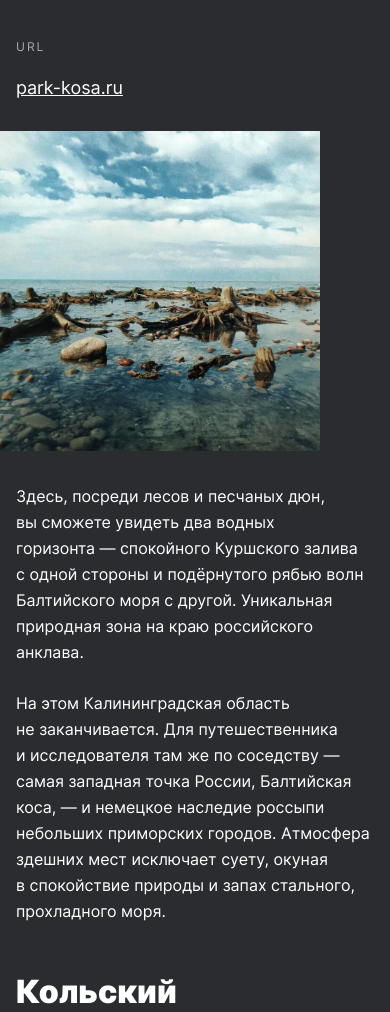
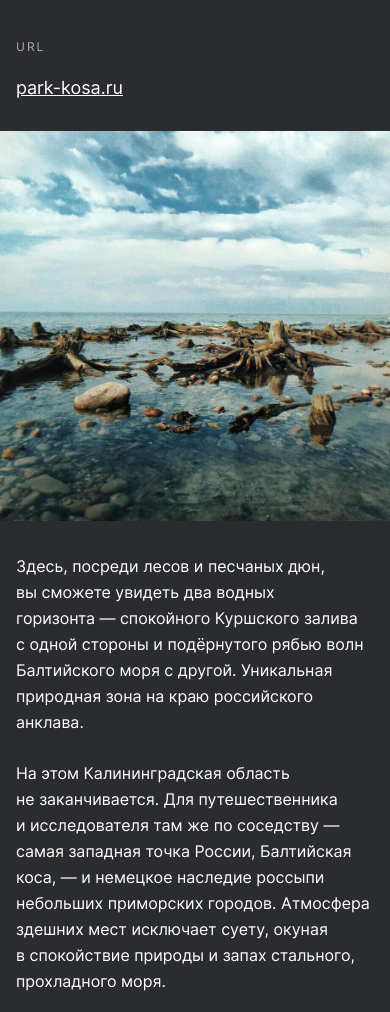
Before and after one commit to colindirt/russian-travel, a plain HTML site: page index.html in a window 390 px wide. Shown: the part 4300-5312 px from the top of the page. Drawn offline with Linux system fonts and the light colour scheme; files whose address does not match are found by name.

Commit message:
Изменены значения max-width для изображений

```diff
--- a/blocks/place/__image/place__image.css
+++ b/blocks/place/__image/place__image.css
@@ -1,22 +1,4 @@
 .place__image {
-  max-width: 460px;
+  max-width: 100%;
   object-fit: cover;
 }
-
-@media screen and (max-width: 1024px) {
-  .place__image {
-    max-width: 440px;
-}
-}
-
-@media screen and (max-width: 768px) {
-  .place__image {
-    max-width: 340px;
-}
-}
-
-@media screen and (max-width: 580px) {
-  .place__image {
-    max-width: 320px;
-}
-}
--- a/blocks/place/place.css
+++ b/blocks/place/place.css
@@ -1,7 +1,7 @@
 .place {
   max-width: 984px;
   display: grid;
-  grid-template-columns: min-content minmax(min-content, 1fr);
+  grid-template-columns: minmax(min-content, 460px) minmax(min-content, 484px);
   gap: 48px 40px;
   padding-bottom: 80px;
 }
@@ -12,21 +12,23 @@
 
 @media screen and (max-width: 1024px) {
   .place {
+    grid-template-columns: minmax(min-content, 440px) minmax(min-content, 456px);
     gap: 48px 32px;
 }
 }
 
 @media screen and (max-width: 768px) {
   .place {
+    grid-template-columns: minmax(min-content, 340px) minmax(min-content, 352px);
     gap: 48px 28px;
     padding-bottom: 73px;
 }
 }
 
-@media screen and (max-width: 580px) {
+@media screen and (max-width: 680px) {
   .place {
     gap: 32px;
     padding-bottom: 50px;
-    grid-template-columns: minmax(min-content, 1fr);
+    grid-template-columns: minmax(min-content, max-content);
 }
 }
```
